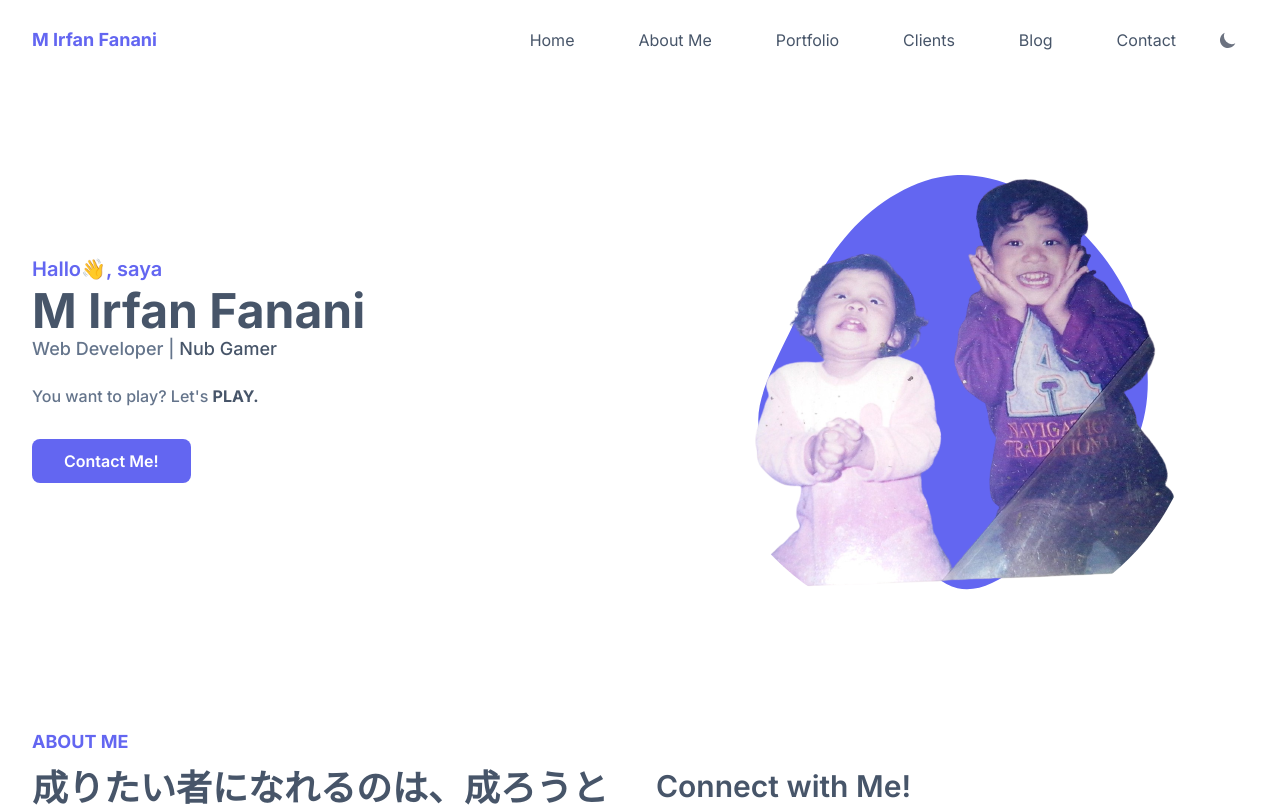
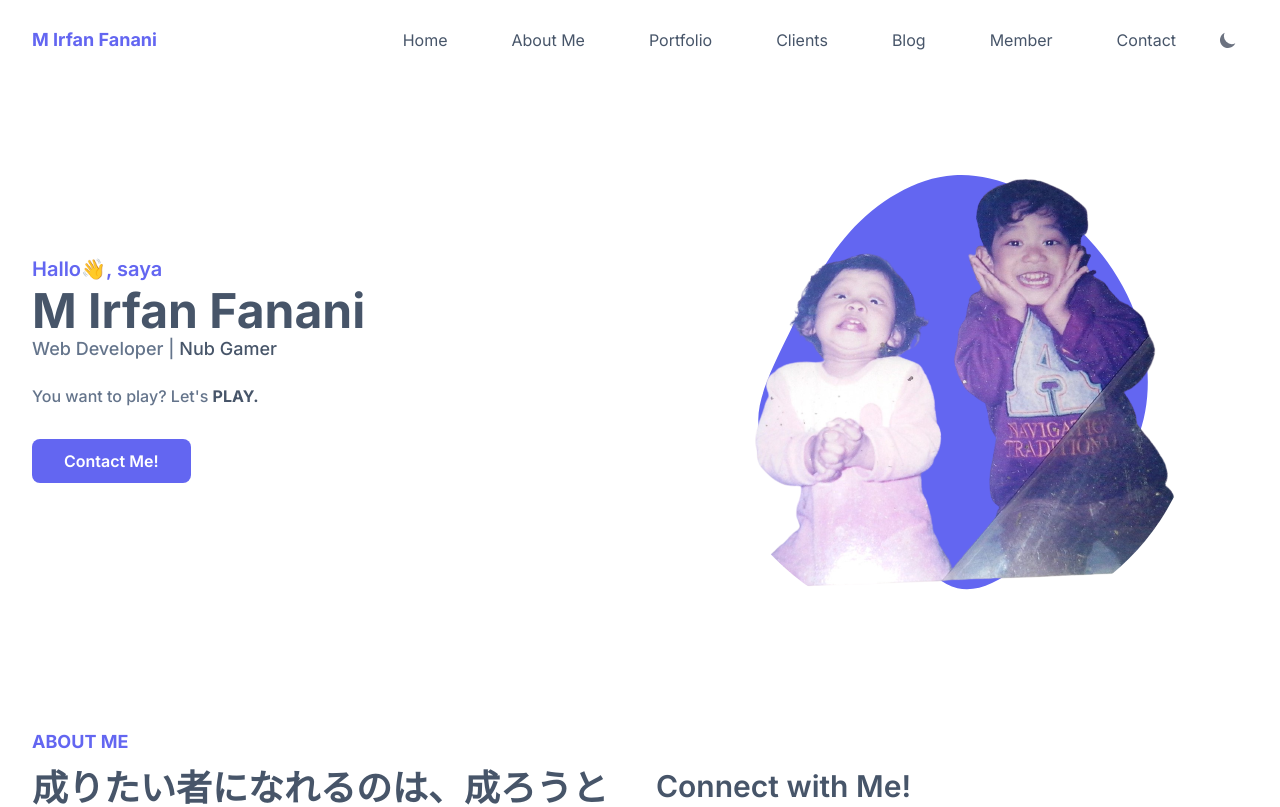
Before and after one commit to sleepisfun17/mirfanfanani.github.io, a website: page index.html in a window 1280 px wide. Shown: the top 807 px of the page. Drawn offline with Linux system fonts and the light colour scheme.

Commit message:
Update index.html

```diff
--- a/index.html
+++ b/index.html
@@ -59,6 +59,9 @@
                 </li>
                 <li class="group">
                   <a href="#blog" class="mx-8 flex py-2 text-base text-dark transition duration-500 group-hover:scale-105 group-hover:font-semibold group-hover:text-primary dark:text-white">Blog</a>
+                </li>
+                <li class="group">
+                  <a href="#member" class="mx-8 flex py-2 text-base text-dark transition duration-500 group-hover:scale-105 group-hover:font-semibold group-hover:text-primary dark:text-white">Member</a>
                 </li>
                 <li class="group">
                   <a href="#contact" class="mx-8 flex py-2 text-base text-dark transition duration-500 group-hover:scale-105 group-hover:font-semibold group-hover:text-primary dark:text-white">Contact</a>
@@ -448,7 +451,7 @@
     <!-- End of Blog Section -->
 
     <!-- Member component -->
-    <section id="contact" class="pt-36 pb-32 transition duration-500 dark:bg-slate-800">
+    <section id="member" class="pt-36 pb-32 transition duration-500 dark:bg-slate-800">
       <div class="container">
         <div class="w-full px-4">
           <div class="mx-auto mb-16 max-w-xl text-center">
```
